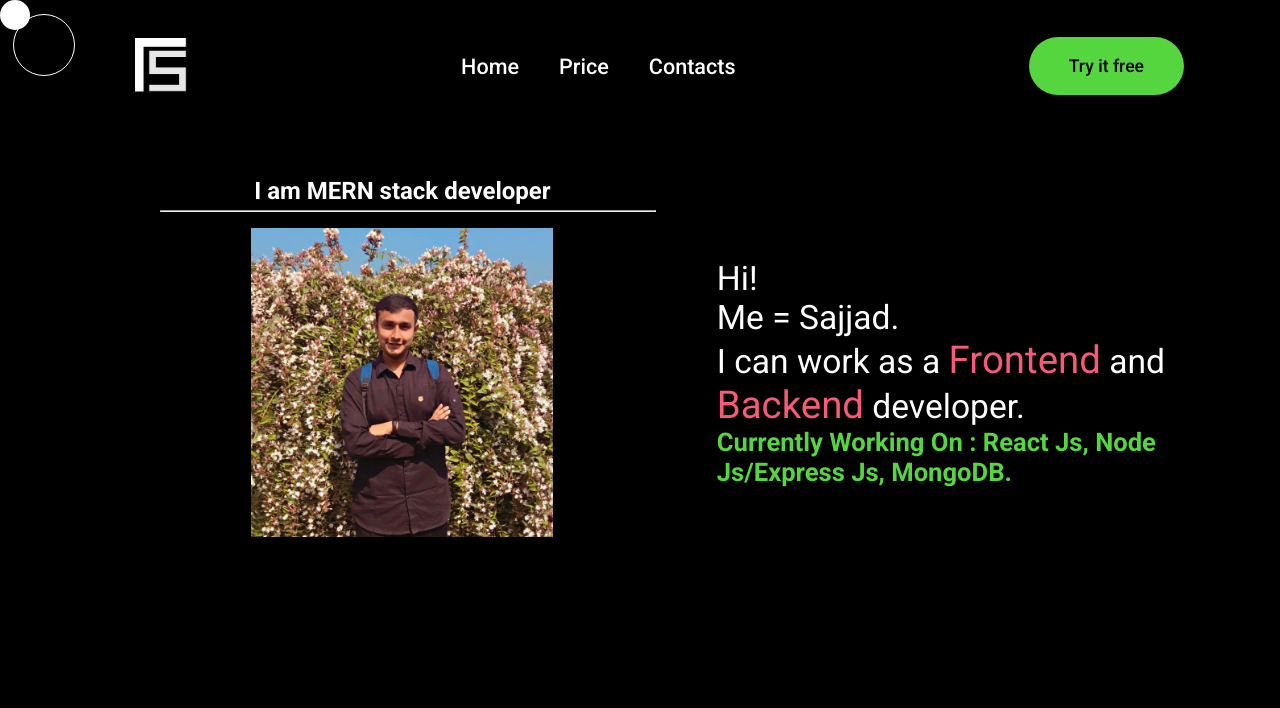
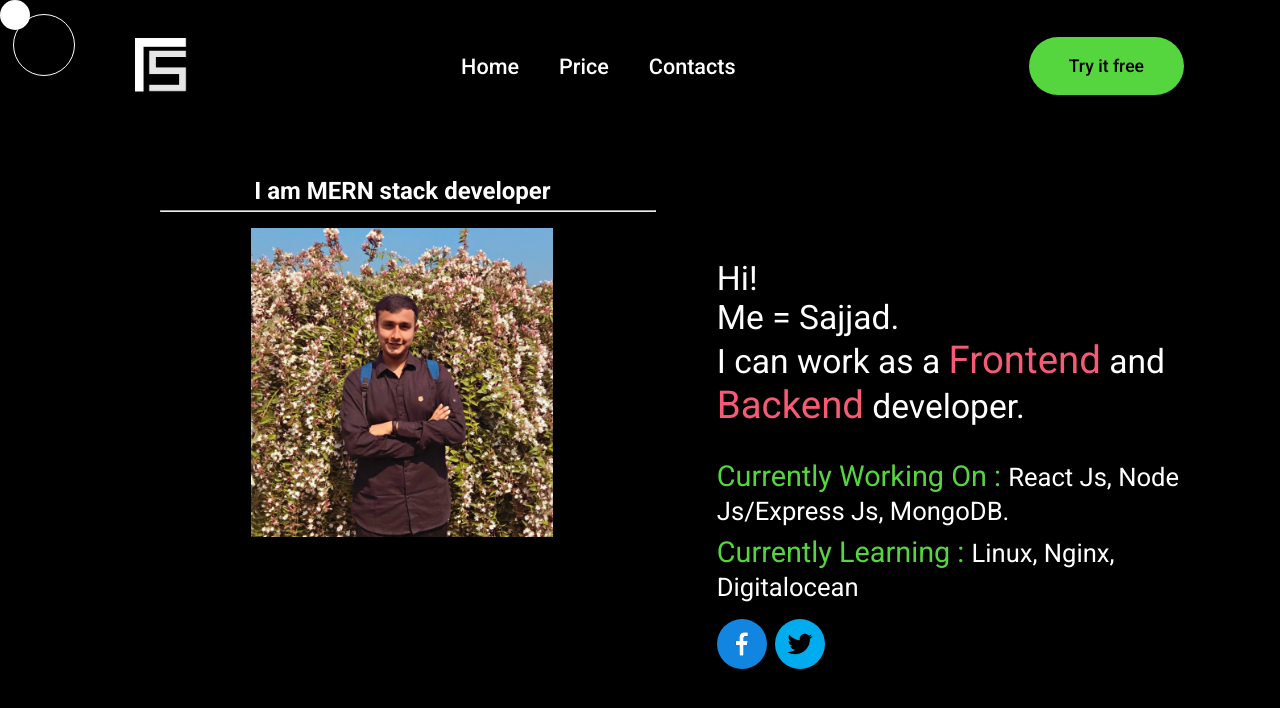
Before and after one commit to sajjad960/Findsajjad_Website-Reactjs-Frontend, a React (Create React App) app: page /me in a window 1280 px wide. Shown: the top 708 px of the page. Built offline with nearby package versions, Linux system fonts and the light colour scheme.

Commit message:
working on mcard social links

```diff
--- a/package.json
+++ b/package.json
@@ -12,6 +12,7 @@
     "react-icons": "^4.3.1",
     "react-router-dom": "^5.2.0",
     "react-scripts": "^3.4.3",
+    "react-social-icons": "^5.6.1",
     "styled-components": "^5.3.3",
     "web-vitals": "^1.0.1"
   },
--- a/src/components/MeCard.js
+++ b/src/components/MeCard.js
@@ -1,5 +1,6 @@
 import React from 'react'
 import styled from 'styled-components'
+import { SocialIcon } from 'react-social-icons';
 import me from '../assets/img/me/me.jpeg'
 
 export const MeCard = () => {
@@ -23,7 +24,16 @@ export const MeCard = () => {
                             Me = Sajjad.<br/>
                             I can work as a <span>Frontend</span> and <br/><span>Backend</span> developer.
                             </p>
-                        <h3>Currently Working On : <span>React Js, Node Js/Express Js, MongoDB.</span></h3>
+
+                            <div className='currently-me'>
+                                <h3>Currently Working On : <span>React Js, Node Js/Express Js, MongoDB.</span></h3>
+                                <h3>Currently Learning : <span>Linux, Nginx, Digitalocean</span></h3>
+
+                                <div className='socials-links'>
+                                <SocialIcon className='social-btn' bgColor='#1185df' fgColor='white' url="https://twitter.com/jaketrent" url='https://web.facebook.com/profile.php?id=100036893913011' />
+                                <SocialIcon className='social-btn' url="https://twitter.com/SajjadH40513194"/>
+                                </div>
+                            </div>
                         </div>
                     </div>
                 </div>
@@ -68,6 +78,7 @@ const Wrapper = styled.div`
         position: relative;
         margin-bottom: 10%;
 
+
         &-box {
             /* position: absolute;
             bottom: 50%;
@@ -76,9 +87,11 @@ const Wrapper = styled.div`
             /* background-image: linear-gradient(to right bottom, #ffffff3d, black); */
             padding-top: 15% !important;
             padding: 1.5rem;
+
             p {
                 font-size: 2.1rem;
                 color: white;
+                margin-bottom: 2rem;
 
                 span {
                     color: var(--clr-red-dark);
@@ -87,12 +100,27 @@ const Wrapper = styled.div`
             }
 
             h3 {
-                font-size: 1.6rem;
+                margin-top: .5rem;
+                font-weight: 400;
+                font-size: 1.8rem;
                 color: var(--clr-green-light);
+
+                span {
+                    color: white;
+                    font-size: 1.6rem;
+                }
             }
 
         }
 
+    }
+
+    .socials-links {
+        margin-top: 1rem;
+    }
+
+    .social-btn {
+        margin-right: .5rem;
     }
 
     //animation
```
Also changed, not shown: 1 other file (tests, documents, lock files or other folders).
